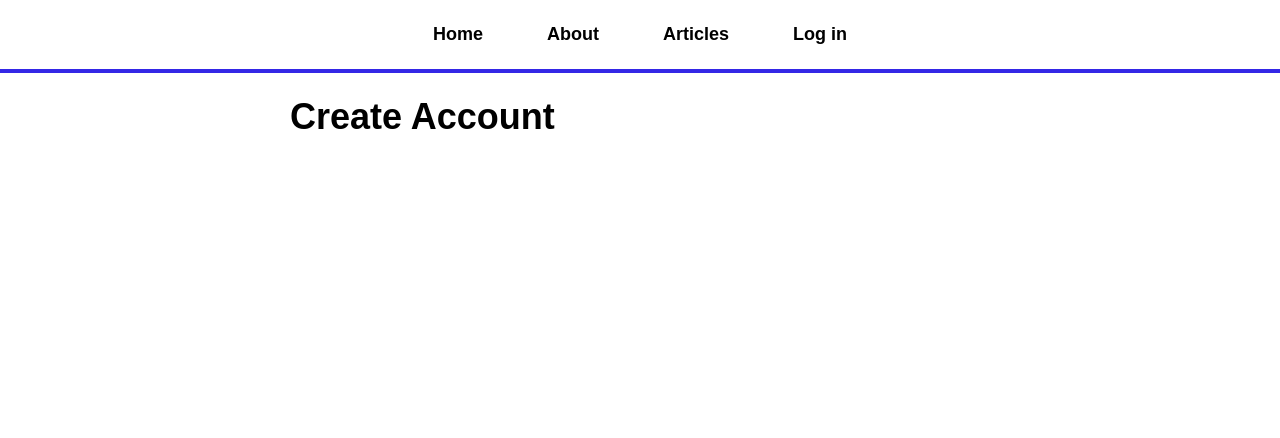
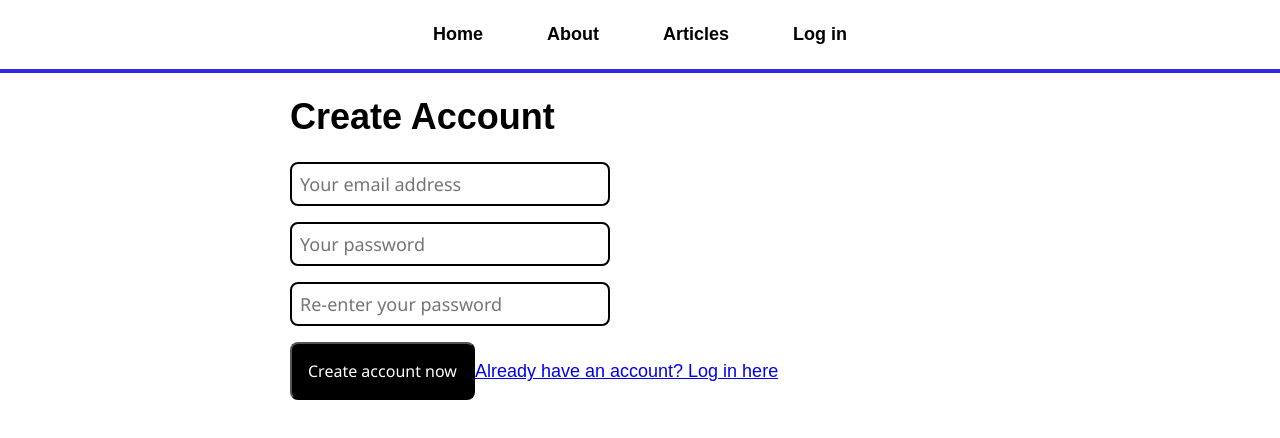
Before and after one commit to tarhavn/react-frontend, a React (Create React App) app: page /create-account in a window 1280 px wide. Shown: the top 438 px of the page. Built offline with nearby package versions, Linux system fonts and the light colour scheme.

Commit message:
New users can create now a new account in create-account page

```diff
--- a/src/pages/CreateAccountPage.js
+++ b/src/pages/CreateAccountPage.js
@@ -1,6 +1,49 @@
+import { useState } from 'react';
+import { Link, useNavigate } from 'react-router-dom';
+import { getAuth, createUserWithEmailAndPassword } from 'firebase/auth';
+
 const CreateAccountPage = () => {
+    const [email, setEmail] = useState('');
+    const [password, setPassword] = useState('');
+    const [confirmPassword, setConfirmPassword] = useState('');
+    const [error, setError] = useState('');
+
+    const navigate = useNavigate();
+
+    const createAccount = async () => {
+        try {
+            if (password !== confirmPassword) {
+                setError('Password and comfirm password must be identical');
+                return;
+            }
+            await createUserWithEmailAndPassword(getAuth(), email, password);
+            navigate('/articles');
+        } catch (e) {
+            setError(e.message);
+        }
+    }
+
     return(
+        <>
         <h1>Create Account</h1>
+        {error && <p className="error">{error}</p>}
+        <input
+            placeholder="Your email address"
+            value={email}
+            onChange={e => setEmail(e.target.value)} />
+        <input
+            type="password"
+            placeholder="Your password"
+            value={password}
+            onChange={e => setPassword(e.target.value)} />
+        <input
+            type="password"
+            placeholder="Re-enter your password"
+            value={confirmPassword}
+            onChange={e => setConfirmPassword(e.target.value)} />
+        <button onClick={createAccount}>Create account now</button>
+        <Link to="/login">Already have an account? Log in here</Link>
+        </>
     );
 }
 
```
